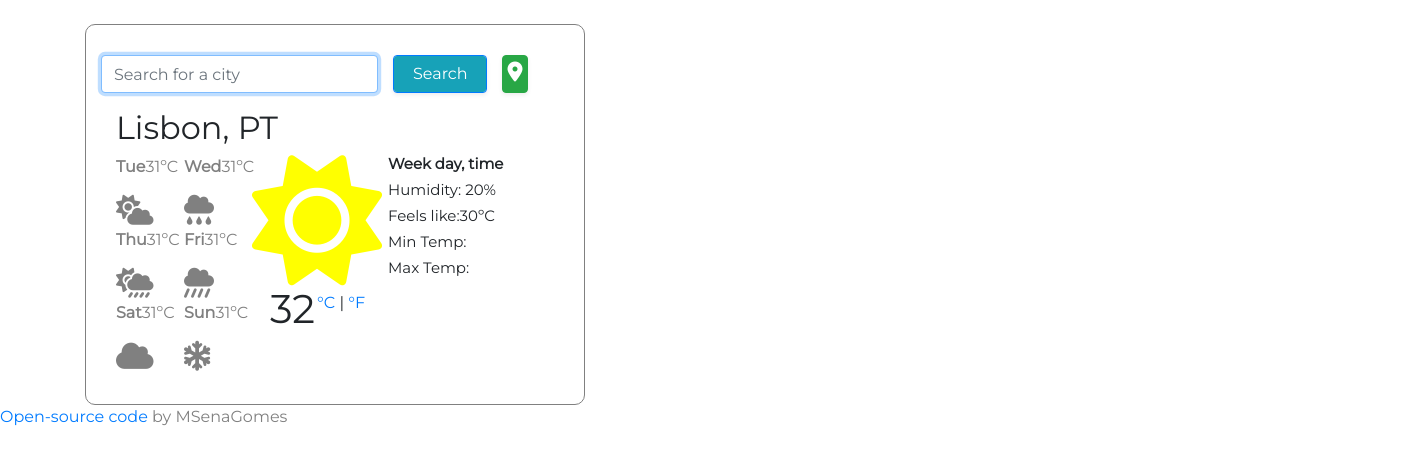
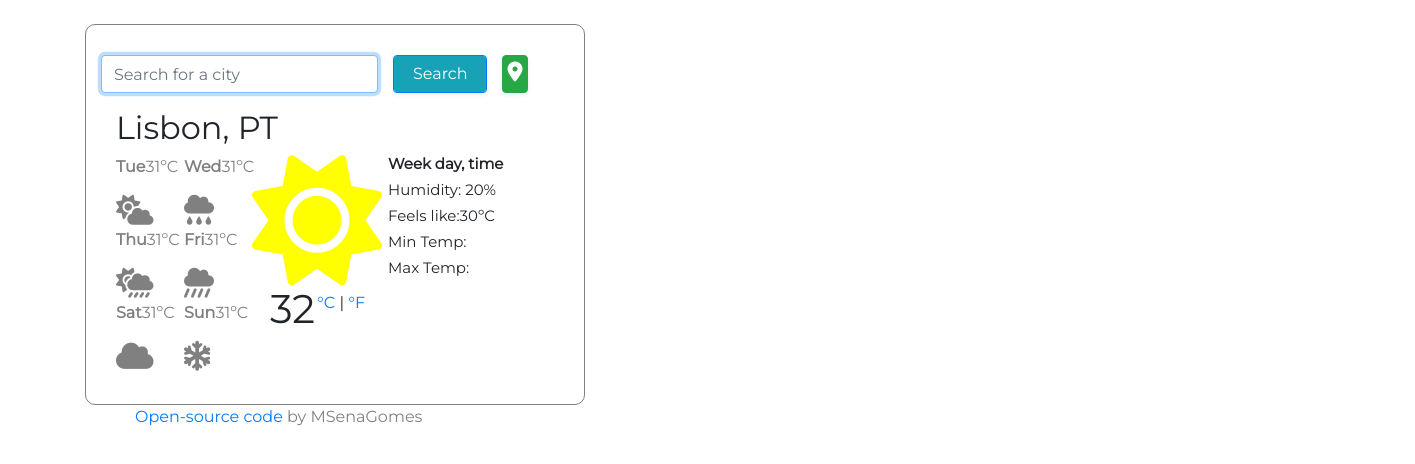
Before and after one commit to MSenaGomes/SheCodes-weather-app, a plain HTML site: page index.html in a window 1280 px wide. Shown: the whole page, 1415 px wide, since content can reach past the window. Drawn offline with nearby package versions, Linux system fonts and the light colour scheme.

Commit message:
css update

```diff
--- a/index.html
+++ b/index.html
@@ -78,7 +78,7 @@
         </div>
       </div>
     </div>
-   <p> <a href="https://github.com/MSenaGomes/SheCodes-weather-app">Open-source code</a> by MSenaGomes</p>
+   <p class="footer"> <a href="https://github.com/MSenaGomes/SheCodes-weather-app">Open-source code</a> by MSenaGomes</p>
   </div>
   <script src="https://kit.fontawesome.com/21a18eec09.js" crossorigin="anonymous"></script>
   <script src="src/index.js"></script>
--- a/src/styles.css
+++ b/src/styles.css
@@ -126,3 +126,7 @@ p {
   left: 65px;
   bottom: 50px;
 }
+.footer {
+  position: relative;
+  left: 135px;
+}
```
